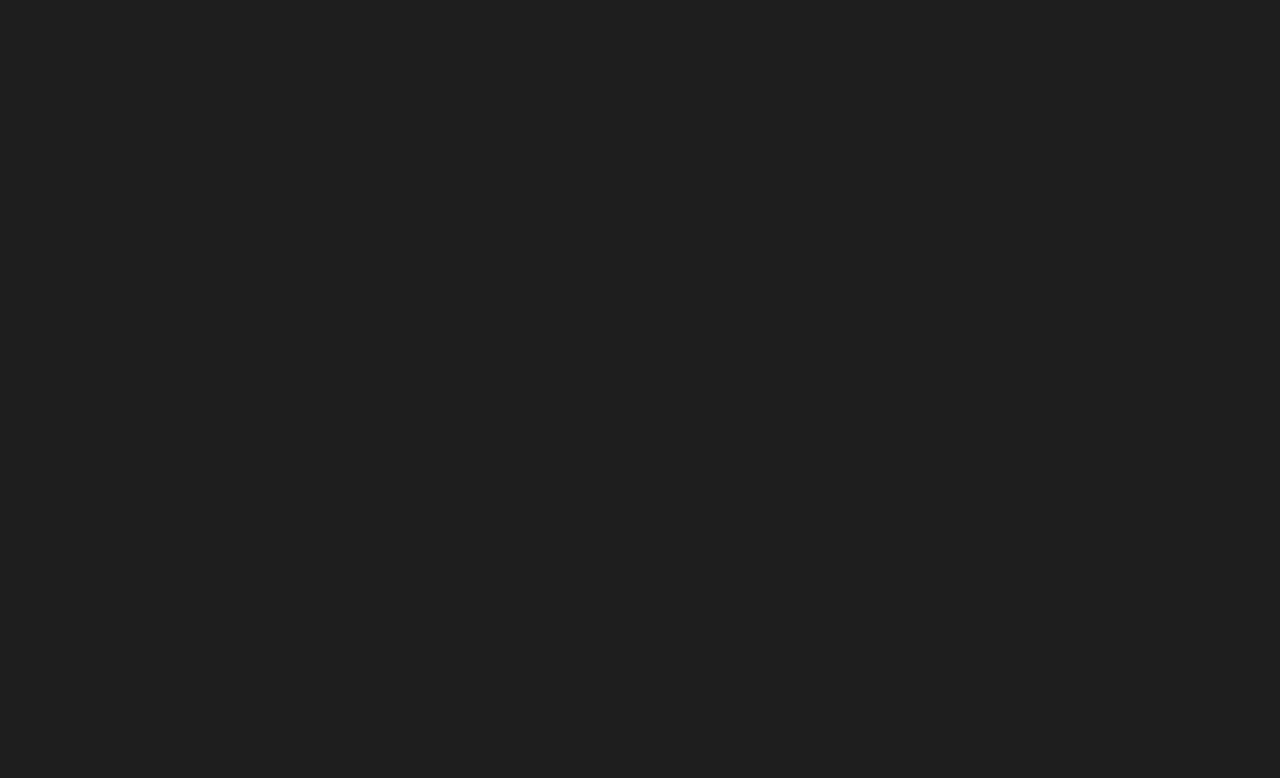
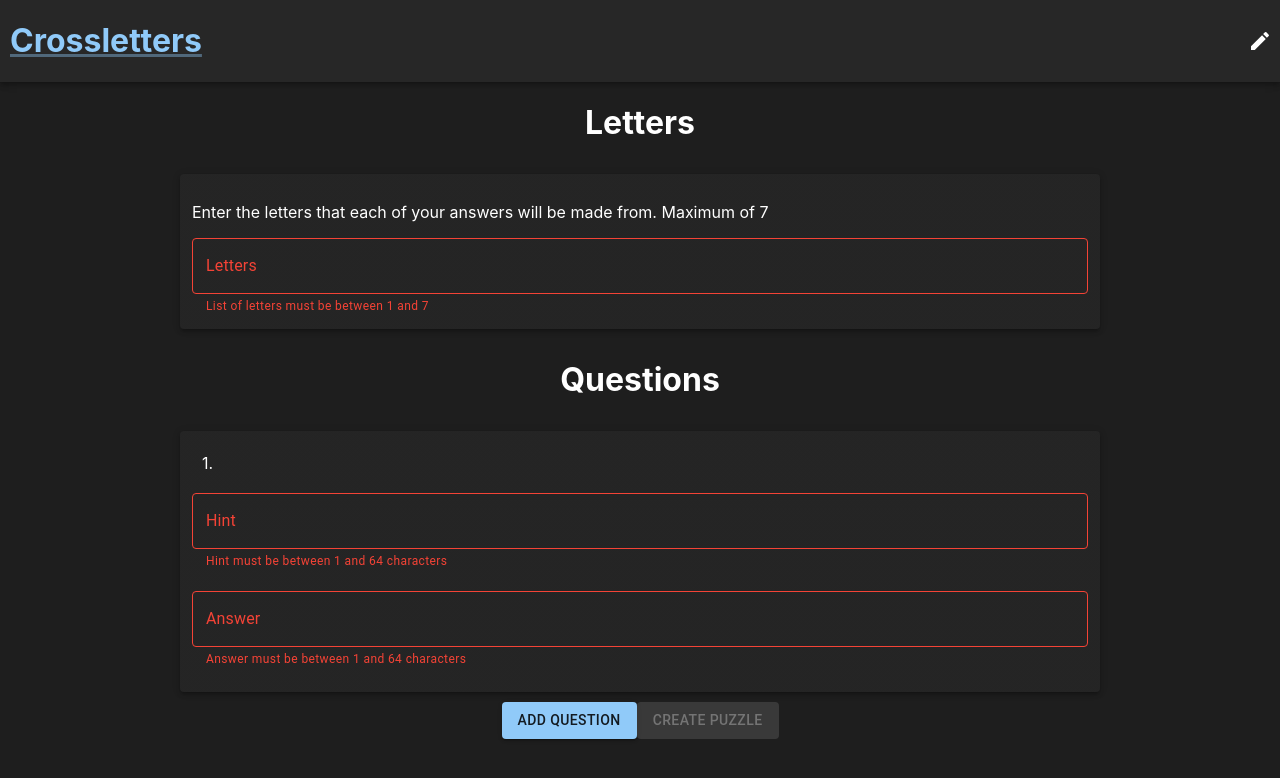
Before and after one commit to jacksontheel/crossletters, a React (Create React App) app: page /crossletters/create in a window 1280 px wide. Shown: the top 778 px of the page. Built offline with nearby package versions, Linux system fonts and the light colour scheme.

Commit message:
Replace path of site

```diff
--- a/package.json
+++ b/package.json
@@ -2,7 +2,7 @@
   "name": "cwords",
   "version": "0.1.0",
   "private": true,
-  "homepage": "https://jacksontheel.com/words",
+  "homepage": "https://jacksontheel.com/crossletters",
   "dependencies": {
     "@emotion/styled": "^11.11.0",
     "@mui/icons-material": "^5.14.16",
--- a/src/App.tsx
+++ b/src/App.tsx
@@ -31,7 +31,7 @@ const darkTheme = createTheme({
 function App() {
   return (
     <ThemeProvider theme={darkTheme}>
-      <BrowserRouter basename="/words">
+      <BrowserRouter basename="/crossletters">
         <Routes>
           <Route path="/" element={<Game />} />
           <Route path="/:code" element={<Game />} />
--- a/src/components/gameBuilder.tsx
+++ b/src/components/gameBuilder.tsx
@@ -421,8 +421,8 @@ export function GameBuilder(props: GameBuilderProps) {
             <p>
               Your puzzle has been created and can be shared with this link:
             </p>
-            <Link href={"https://jacksontheel.com/words/" + link}>
-              {"jacksontheel.com/words/" + link}
+            <Link href={"https://jacksontheel.com/crossletters/" + link}>
+              {"jacksontheel.com/crossletters/" + link}
             </Link>
           </DialogContentText>
         </DialogContent>
@@ -430,7 +430,7 @@ export function GameBuilder(props: GameBuilderProps) {
           <Button
             onClick={() =>
               navigator.clipboard.writeText(
-                "https://jacksontheel.com/words/" + link,
+                "https://jacksontheel.com/crossletters/" + link,
               )
             }
           >
--- a/src/components/navBar.tsx
+++ b/src/components/navBar.tsx
@@ -20,12 +20,12 @@ export function NavBar(props: NavBarProps) {
   };
   return (
     <AppBar position="sticky" style={styles.box}>
-      <Link href="/words" style={styles.item}>
+      <Link href="/crossletters" style={styles.item}>
         <h1>Crossletters</h1>
       </Link>
       <div>
         {props.elements != null && props.elements.map((e) => e)}
-        <Link href="/words/create">
+        <Link href="/crossletters/create">
           <IconButton>
             <CreateIcon />
           </IconButton>
```
